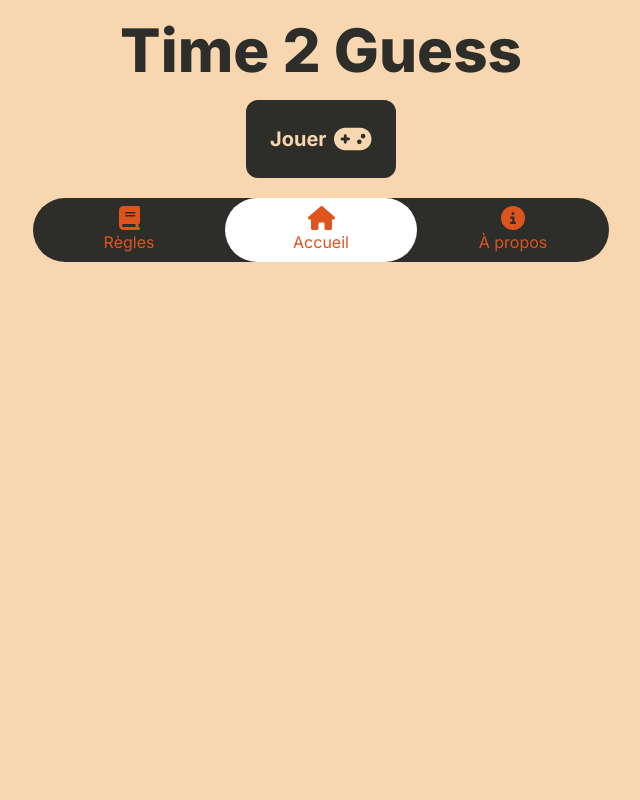
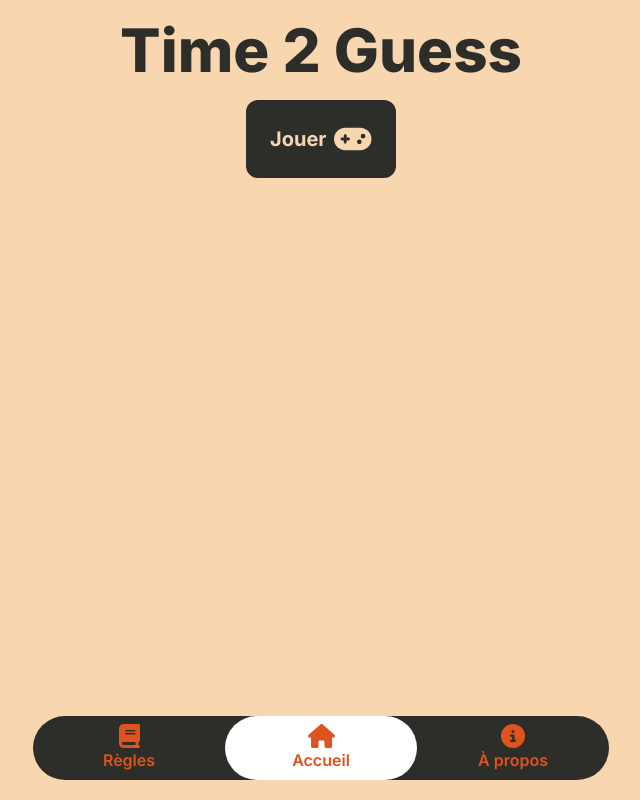
Before and after one commit to Spookywy/time2guess, a Next.js app: page / in a window 1280 px wide. Shown: the whole page, without its empty margins (319-959 px from the left). Built offline with nearby package versions, Linux system fonts and the light colour scheme.

Commit message:
:lipstick: improve nav bar ui

```diff
--- a/src/app/layout.tsx
+++ b/src/app/layout.tsx
@@ -17,8 +17,10 @@ export default function RootLayout({
   children: React.ReactNode;
 }) {
   return (
-    <html lang="en">
-      <body className={`${inter.className} bg-light-orange`}>{children}</body>
+    <html lang="en" className="h-full">
+      <body className={`${inter.className} bg-light-orange h-full`}>
+        {children}
+      </body>
     </html>
   );
 }
--- a/src/app/page.tsx
+++ b/src/app/page.tsx
@@ -13,7 +13,7 @@ export default function Home() {
   }
 
   return (
-    <main className="pt-5 flex flex-col items-center">
+    <main className="pt-5 flex flex-col items-center h-full">
       <h1 className="text-jet text-center text-6xl font-extrabold">
         Time 2 Guess
       </h1>
@@ -23,7 +23,9 @@ export default function Home() {
       >
         Jouer <FontAwesomeIcon icon={faGamepad} className="text-3xl ml-2" />
       </Link>
-      <NavigationBar currentPage={currentPage} changePage={changePage} />
+      <div className="mt-auto mb-5">
+        <NavigationBar currentPage={currentPage} changePage={changePage} />
+      </div>
     </main>
   );
 }
--- a/src/components/navigationBarButton.tsx
+++ b/src/components/navigationBarButton.tsx
@@ -16,13 +16,13 @@ export default function NavigationBarButton({
 }: NavigationBarButtonProps) {
   return (
     <button
-      className={`flex flex-col rounded-full items-center text-dark-orange w-48 py-2 ${
+      className={`flex flex-col rounded-full items-center text-dark-orange w-32 sm:w-48 py-2 ${
         isSelected ? "bg-white" : ""
       }`}
       onClick={onClick}
     >
       <FontAwesomeIcon icon={icon} className="text-2xl" />
-      <p>{label}</p>
+      <p className="font-semibold">{label}</p>
     </button>
   );
 }
```
